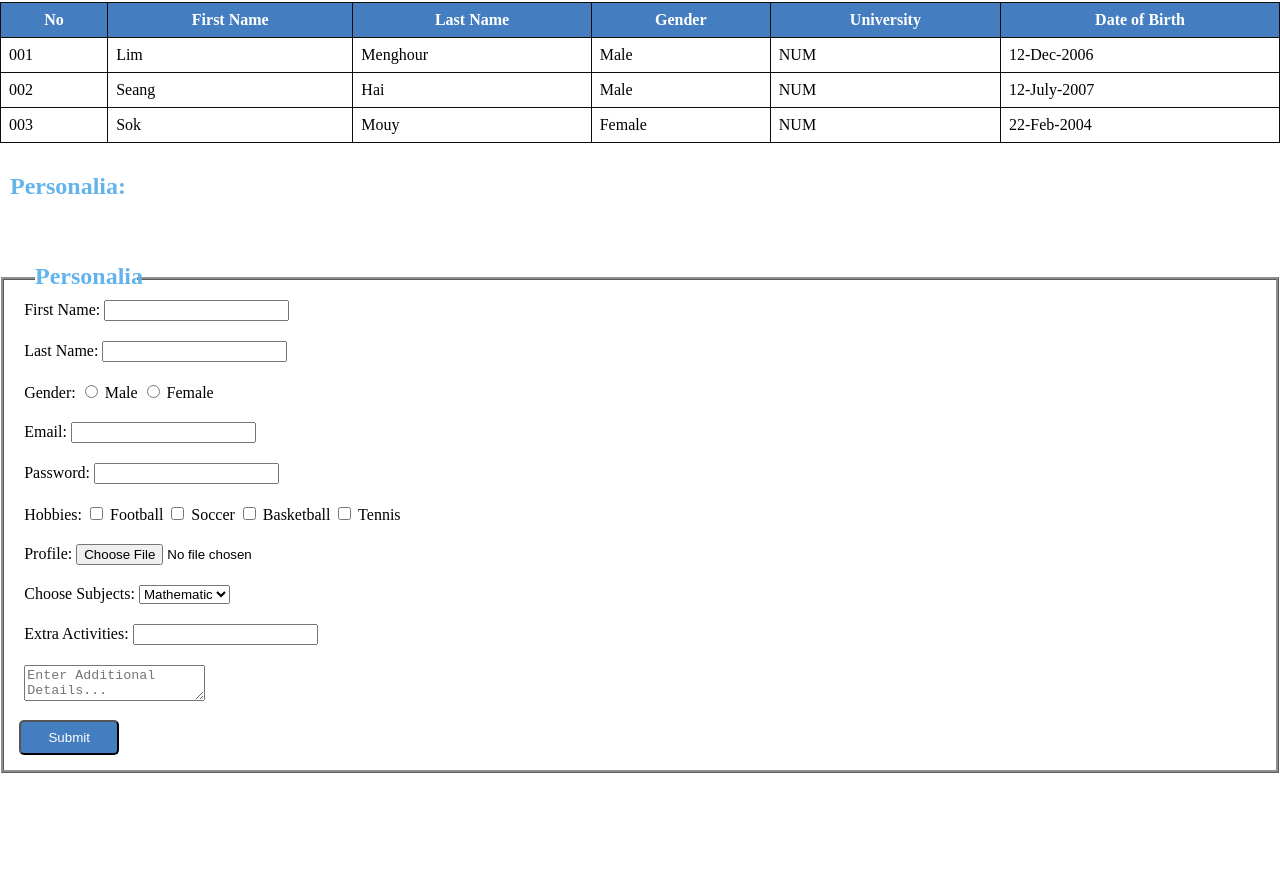
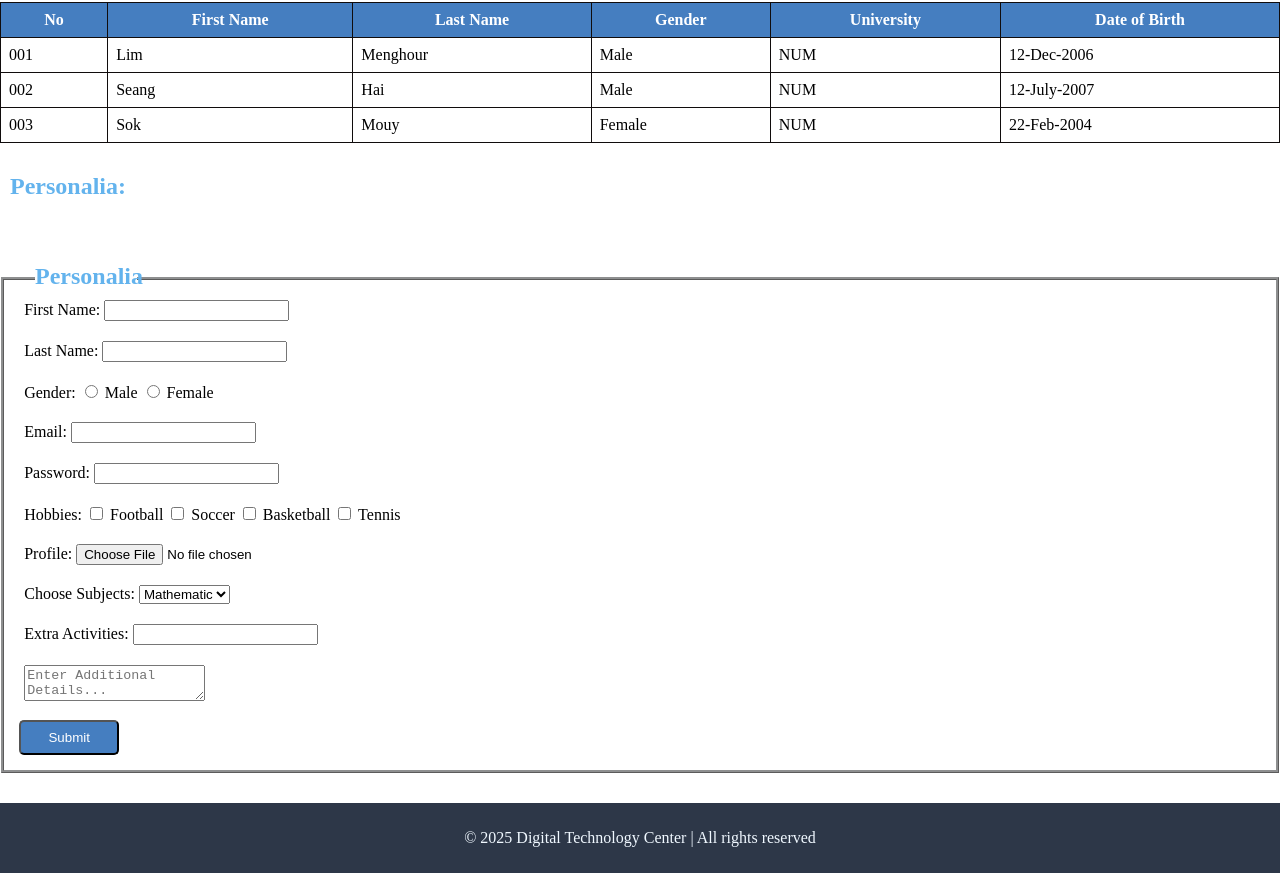
Before and after one commit to CheaSophon/Web_Assignment_1, a plain HTML site: page index.html in a window 1280 px wide. Shown: the part 692-1565 px from the top of the page. Before the commit the page ends 1501 px from the top, so only its background shows below. Drawn offline with Linux system fonts and the light colour scheme.

Commit message:
Update index.html

```diff
--- a/index.html
+++ b/index.html
@@ -154,6 +154,11 @@
             <label><textarea placeholder="Enter Additional Details..."></textarea></label>
             <button type="submit">Submit</button>
         </form>
-    </div> <br> <br>
+    </div>
+    <footer style="margin-top: 30px;">
+        <div style="background-color: #2d3748; padding: 10px; text-align: center;">
+            <p style="color: aliceblue;">© 2025 Digital Technology Center | All rights reserved</p>
+        </div>
+    </footer>
 </body>
 </html>
```
